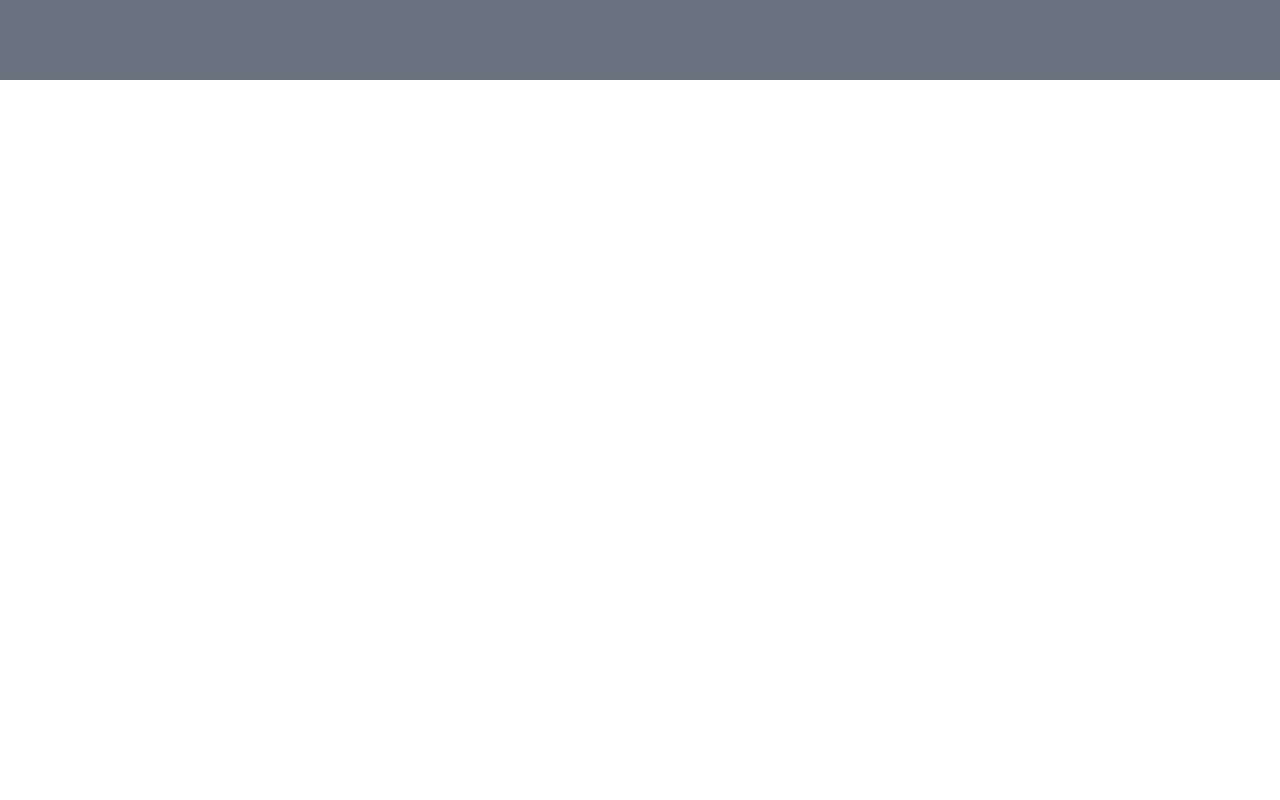
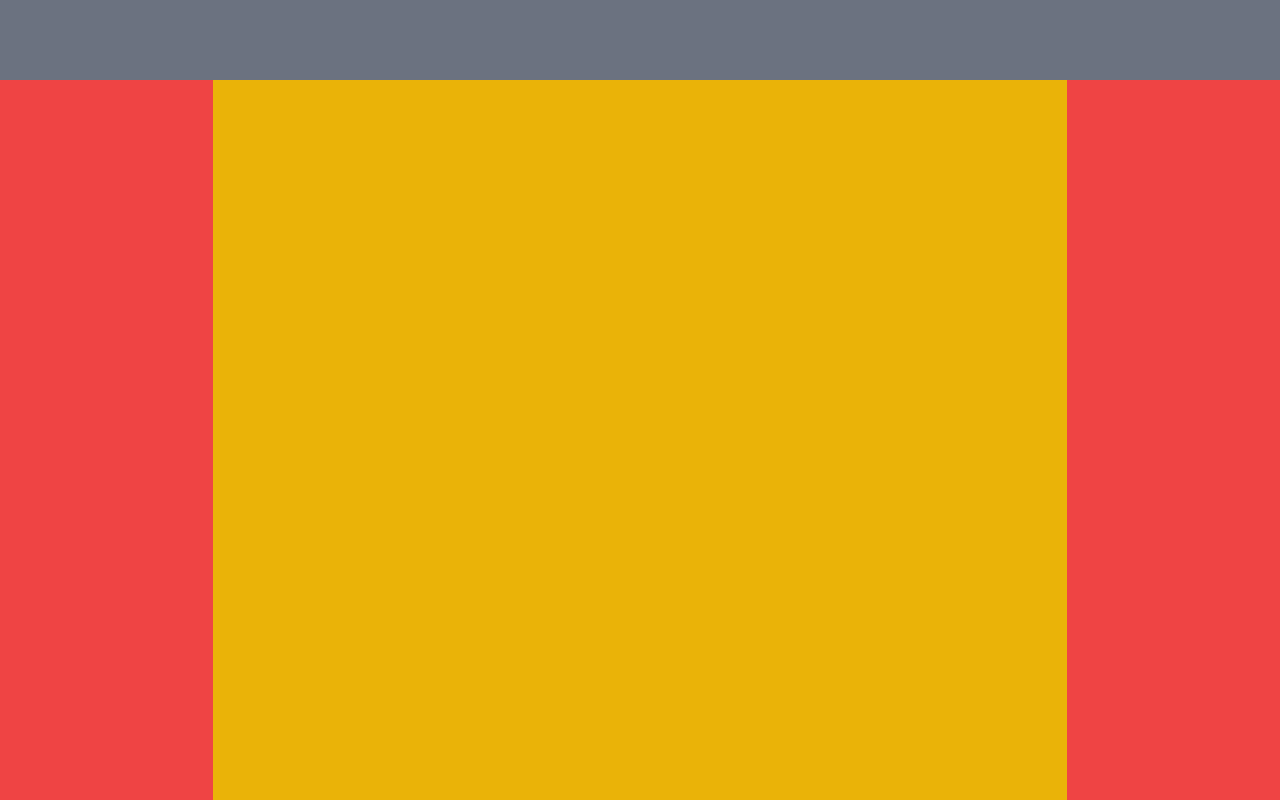
Before and after one commit to kiqueangulo/chek-inventory, a Next.js app: page / in a window 1280 px wide. Built offline with nearby package versions, Linux system fonts and the light colour scheme.

Commit message:
Creating layout

```diff
--- a/package.json
+++ b/package.json
@@ -11,7 +11,8 @@
   "dependencies": {
     "next": "12.2.3",
     "react": "18.2.0",
-    "react-dom": "18.2.0"
+    "react-dom": "18.2.0",
+    "swiper": "^8.3.2"
   },
   "devDependencies": {
     "@types/node": "18.6.3",
--- /dev/null
+++ b/src/components/Slides.tsx
@@ -0,0 +1,13 @@
+import React from 'react'
+
+type Props = {}
+
+export default function Slides({}: Props) {
+  return (
+    <div className='h-full bg-yellow-500 flex'>
+        <div className='h-full bg-red-500 w-2/12'></div>
+        <div className='h-full w-8/12'></div>
+        <div className='h-full bg-red-500 w-2/12'></div>
+    </div>
+  )
+}
--- a/src/pages/index.tsx
+++ b/src/pages/index.tsx
@@ -1,5 +1,9 @@
 import type { NextPage } from "next";
+import { Swiper, SwiperSlide } from 'swiper/react';
 import Head from "next/head";
+import Slides from "../components/Slides";
+
+import 'swiper/css';
 
 const Home: NextPage = () => {
    return (
@@ -10,7 +14,34 @@ const Home: NextPage = () => {
             <link rel="icon" href="/favicon.ico" />
          </Head>
          <nav className="fixed top-0 w-full h-20 bg-gray-500"></nav>
-         <main className="bg-blue-500">Hello</main>
+         <main className="bg-blue-500 h-screen w-full pt-20">
+            <Swiper
+               className="bg-green-500 h-full w-full"
+               spaceBetween={10}
+               slidesPerView={1}
+               onSlideChange={() => console.log('slide change')}
+               onSwiper={(swiper) => console.log(swiper)}
+               >
+               <SwiperSlide>
+                  <Slides />
+               </SwiperSlide>
+               <SwiperSlide>
+                  <Slides />
+               </SwiperSlide>
+               <SwiperSlide>
+                  <Slides />
+               </SwiperSlide>
+               <SwiperSlide>
+                  <Slides />
+               </SwiperSlide>
+               <SwiperSlide>
+                  <Slides />
+               </SwiperSlide>
+               <SwiperSlide>
+                  <Slides />
+               </SwiperSlide>
+            </Swiper>
+         </main>
       </div>
    );
 };
```
Also changed, not shown: 1 other file (tests, documents, lock files or other folders).
